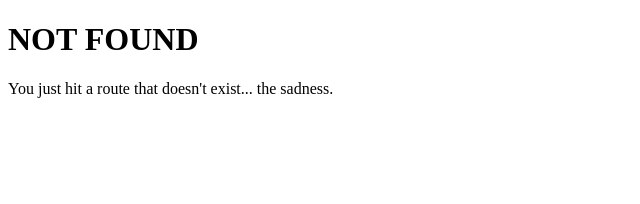
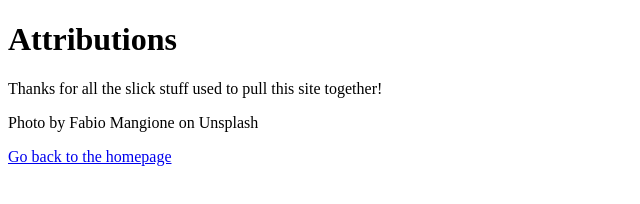
Before and after one commit to ultimadj/daveops-info, a Gatsby site: page /attributions in a window 1280 px wide. Before the commit this address had no page. Shown: the whole page, without its empty margins (0-640 px from the left). Built offline with nearby package versions, Linux system fonts and the light colour scheme; Gatsby itself is replaced by a stand-in of ours.

Commit message:
Messing with small settings

```diff
--- a/src/components/header.js
+++ b/src/components/header.js
@@ -6,7 +6,7 @@ const Header = ({ siteTitle, colorPrimary, colorSecondary }) => (
     style={{
       background: colorPrimary,
       marginBottom: '1.45rem',
-      borderBottom: `5px solid ${colorSecondary}`,
+      // borderBottom: `5px solid ${colorSecondary}`,
     }}
   >
     <div
--- /dev/null
+++ b/src/pages/attributions.js
@@ -0,0 +1,15 @@
+
+import React from 'react'
+import Link from 'gatsby-link'
+
+const AttributionsPage = () => (
+  <div>
+    <h1>Attributions</h1>
+    <p>Thanks for all the slick stuff used to pull this site together!</p>
+    <p>Photo by Fabio Mangione on Unsplash</p>
+    <Link to="/">Go back to the homepage</Link>
+
+  </div>
+)
+
+export default AttributionsPage
```
Also changed, not shown: 1 other file.
